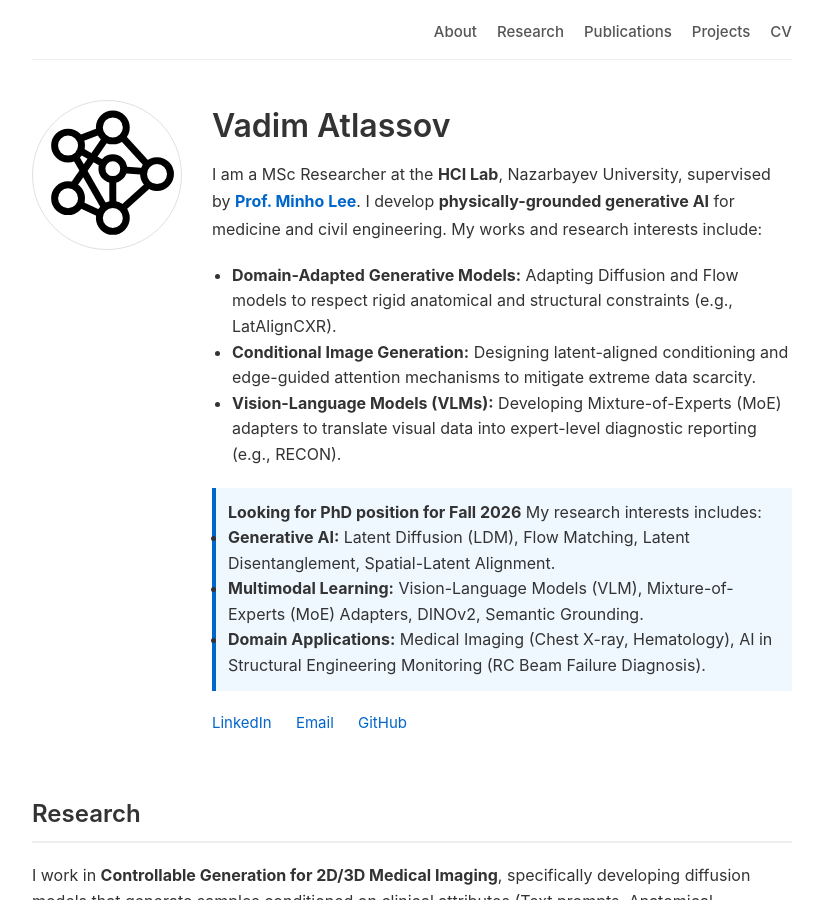
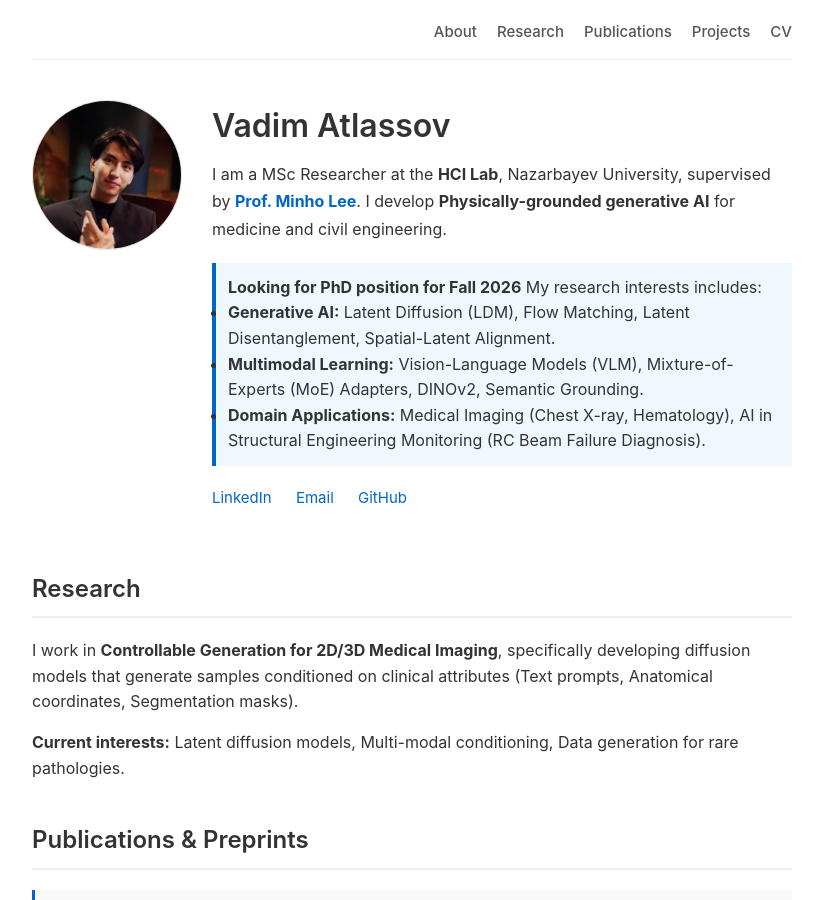
Before and after one commit to Vadim-ATL/Vadim-ATL.github.io, a Jekyll site: the page built from index.md, in a window 1280 px wide and 900 px high. Shown: the whole window, without its empty margins (228-1051 px from the left). Built offline with Jekyll 4.4.1, drawn with Linux system fonts in a browser that asks for light colours.

Commit message:
Replace icon with personal photo and edit text
Updated personal photo and refined text formatting.

```diff
--- a/index.md
+++ b/index.md
@@ -5,7 +5,7 @@ title: Vadim Atlassov - Researcher
 
 <div style="display: flex; gap: 30px; align-items: flex-start;">
   <div style="flex-shrink: 0;">
-    <img src="assets/icon.svg" alt="Vadim Atlassov" style="width: 150px; height: 150px; border-radius: 50%; object-fit: cover; border: 1px solid #e0e0e0;">
+    <img src="assets/personal_photo.png" alt="Vadim Atlassov" style="width: 150px; height: 150px; border-radius: 50%; object-fit: cover; border: 1px solid #e0e0e0;">
   </div>
 
   <div style="flex: 1;">
@@ -13,22 +13,8 @@ title: Vadim Atlassov - Researcher
     <p class="bio">
       I am a MSc Researcher at the <strong>HCI Lab</strong>, Nazarbayev University, supervised by
       <strong><a href="https://scholar.google.com/citations?user=ipi5AVsAAAAJ&hl=ko">Prof. Minho Lee</a></strong>.
-      I develop <strong>physically-grounded generative AI</strong> for medicine and civil engineering.
-      My works and research interests include:
+      I develop <strong>Physically-grounded generative AI</strong> for medicine and civil engineering.
     </p>
-
-    <ul style="margin-top: 10px; margin-bottom: 20px; padding-left: 20px; line-height: 1.6;">
-      <li>
-        <strong>Domain-Adapted Generative Models:</strong> Adapting Diffusion and Flow models to respect rigid anatomical and structural constraints (e.g., LatAlignCXR).
-      </li>
-      <li>
-        <strong>Conditional Image Generation:</strong> Designing latent-aligned conditioning and edge-guided attention mechanisms to mitigate extreme data scarcity.
-      </li>
-      <li>
-        <strong>Vision-Language Models (VLMs):</strong> Developing Mixture-of-Experts (MoE) adapters to translate visual data into expert-level diagnostic reporting (e.g., RECON).
-      </li>
-    </ul>
-
     <div style="background-color: #f0f8ff; padding: 12px; border-left: 4px solid #0066cc; margin: 15px 0;">
       <strong>Looking for PhD position for Fall 2026</strong>
       My research interests includes:
```
